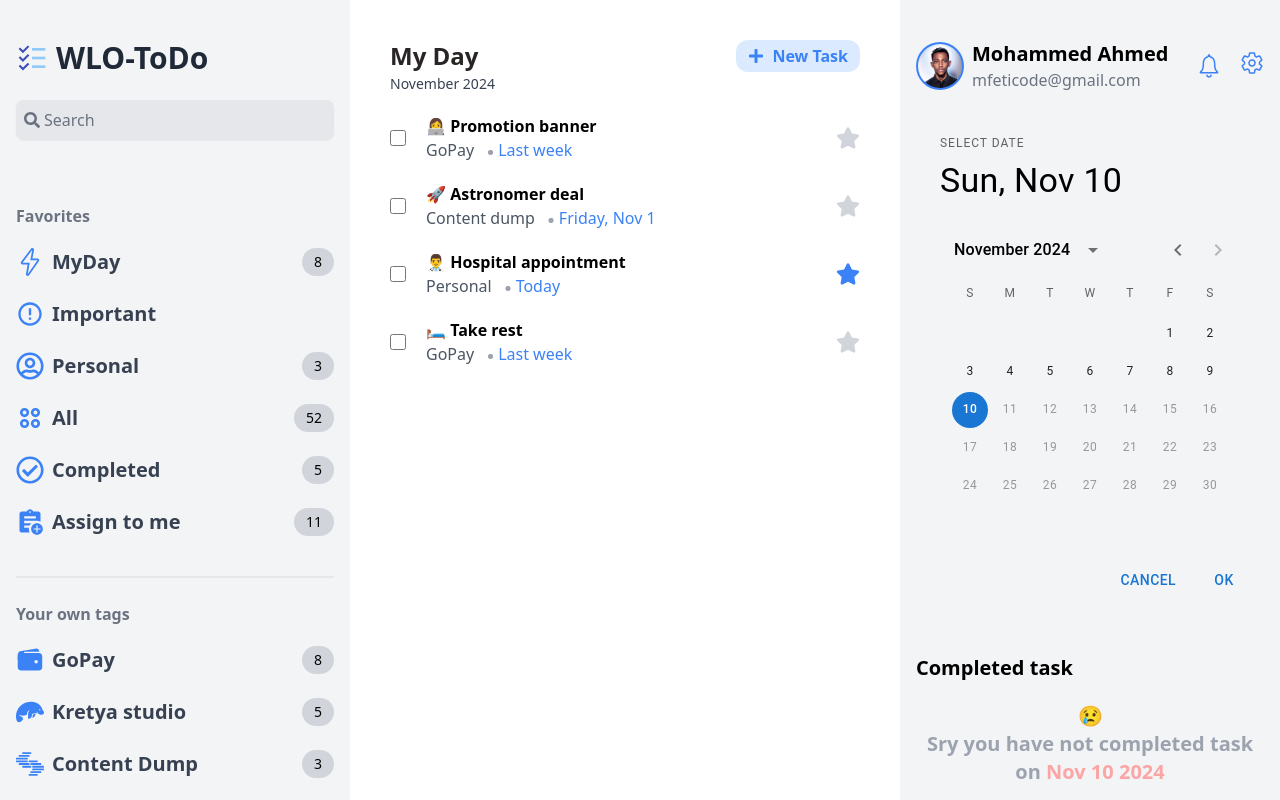
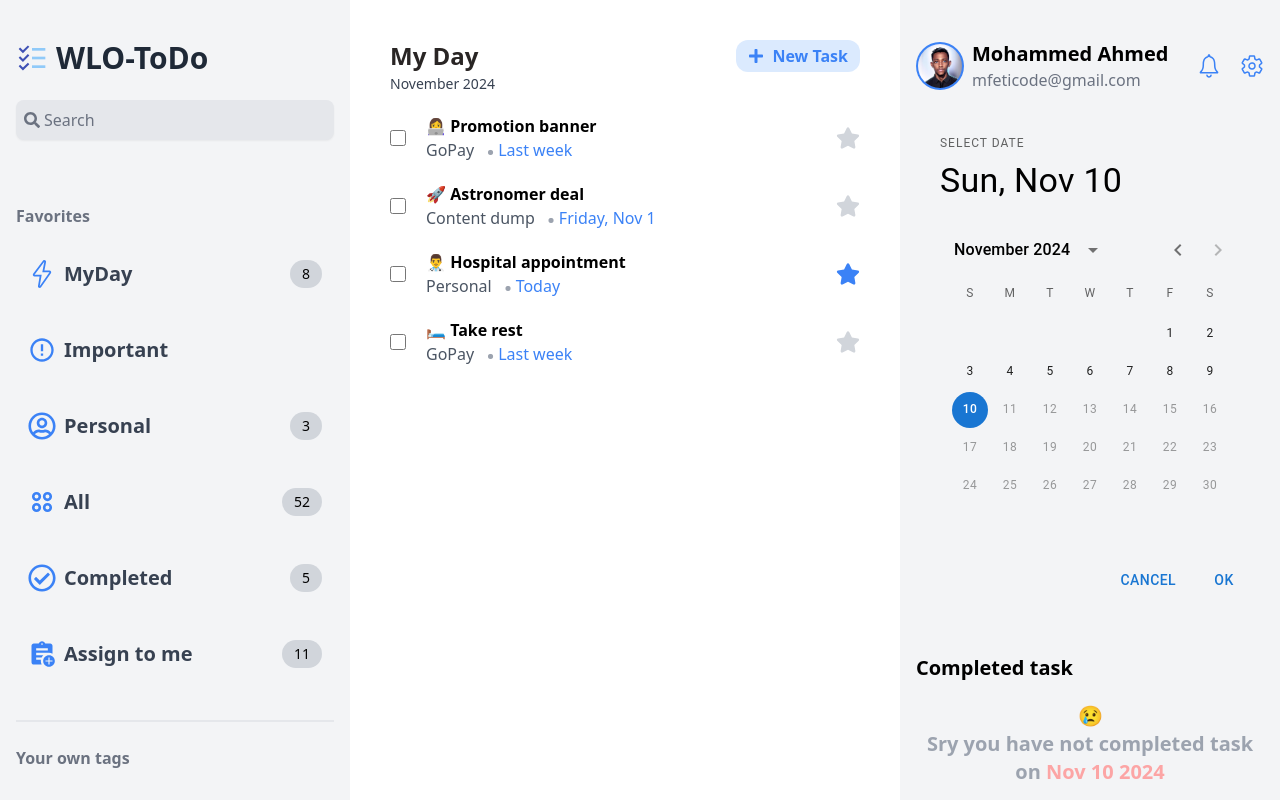
Before and after one commit to mfeti/WLO-ToDo, a React (Vite) app: page / in a window 1280 px wide. Shown: the top 800 px of the page. Built offline with nearby package versions, Linux system fonts and the light colour scheme.

Commit message:
some modification on responsiveness

```diff
--- a/src/App.jsx
+++ b/src/App.jsx
@@ -134,7 +134,7 @@ export default function App() {
   };
 
   return (
-    <div className="flex justify-between relative">
+    <div className="flex justify-between relative overflow-hidden">
       <Navbar isOpen={isOpen} />
       <Main
         handleTaskCreate={handleTaskCreate}
--- a/src/components/Article.jsx
+++ b/src/components/Article.jsx
@@ -10,7 +10,7 @@ function Article({ isInclude = true }) {
         <div
           className={`${
             isInclude ? "w-12 h-12" : "w-10 h-10"
-          } bg-blue-500 rounded-full`}
+          } bg-blue-500 rounded-full hover:scale-105 transition-all duration-150`}
         >
           <img
             src={Me}
@@ -28,9 +28,9 @@ function Article({ isInclude = true }) {
         )}
       </div>
       {/* icons section  */}
-      <div className="text-blue-500 flex gap-4">
-        <IoIosNotificationsOutline className="text-3xl cursor-pointer" />
-        <IoSettingsOutline className="text-2xl cursor-pointer" />
+      <div className="text-blue-500 flex gap-4 items-center">
+        <IoIosNotificationsOutline className="text-3xl cursor-pointer hover:scale-105 transition-all duration-150" />
+        <IoSettingsOutline className="text-2xl cursor-pointer hover:scale-105 transition-all duration-150" />
       </div>
     </div>
   );
--- a/src/components/Main.jsx
+++ b/src/components/Main.jsx
@@ -22,7 +22,7 @@ function Main({
       <div className="py-10 px-10">
         {/* if mobile responsive  */}
         {!isOpen && (
-          <div className="flex justify-between lg:hidden mb-5 items-center">
+          <div className="flex justify-between lg:hidden mb-5 items-center shadow-md py-2 px-3">
             <GiHamburgerMenu
               className="text-3xl cursor-pointer"
               onClick={handleSidebar}
--- a/src/components/Navbar.jsx
+++ b/src/components/Navbar.jsx
@@ -7,15 +7,16 @@ import { PiCirclesFourBold } from "react-icons/pi";
 import { RiErrorWarningLine } from "react-icons/ri";
 import { SiContentstack, SiStudio3T } from "react-icons/si";
 import { SlEnergy } from "react-icons/sl";
+import Article from "./Article";
 
 function Navbar({ isOpen }) {
   return (
     <section
       className={`bg-gray-100 min-w-[350px] ${
-        isOpen ? "block" : "lg:block hidden"
+        isOpen ? "block relative" : "lg:block hidden"
       } min-h-screen`}
     >
-      <div className="mx-4 my-10">
+      <div className={`mx-4 my-10 `}>
         <div className="space-y-6">
           {/* logo section  */}
           <div className="flex gap-2 items-center">
@@ -36,7 +37,7 @@ function Navbar({ isOpen }) {
             <p className="font-semibold text-gray-500">Favorites</p>
             <div className="mt-5 space-y-6">
               {/* My day  */}
-              <div className="flex justify-between">
+              <div className="flex justify-between hover:bg-blue-100 p-3 rounded-lg transition-all duration-300">
                 <div className="flex gap-2 items-center">
                   <SlEnergy className="text-blue-500 w-7 h-7" />
                   <p className="font-semibold text-xl text-gray-700">MyDay</p>
@@ -46,7 +47,7 @@ function Navbar({ isOpen }) {
                 </div>
               </div>
               {/* important  */}
-              <div className="flex justify-between">
+              <div className="flex justify-between hover:bg-blue-100 p-3 rounded-lg transition-all duration-300">
                 <div className="flex gap-2 items-center">
                   <RiErrorWarningLine className="text-blue-500 w-7 h-7" />
                   <p className="font-semibold text-xl text-gray-700">
@@ -59,7 +60,7 @@ function Navbar({ isOpen }) {
                 </div> */}
               </div>
               {/* personal  */}
-              <div className="flex justify-between">
+              <div className="flex justify-between hover:bg-blue-100 p-3 rounded-lg transition-all duration-300">
                 <div className="flex gap-2 items-center">
                   <FaRegUserCircle className="text-blue-500 w-7 h-7" />
                   <p className="font-semibold text-xl text-gray-700">
@@ -71,7 +72,7 @@ function Navbar({ isOpen }) {
                 </div>
               </div>
               {/* All  */}
-              <div className="flex justify-between">
+              <div className="flex justify-between hover:bg-blue-100 p-3 rounded-lg transition-all duration-300">
                 <div className="flex gap-2 items-center">
                   <PiCirclesFourBold className="text-blue-500 w-7 h-7" />
                   <p className="font-semibold text-xl text-gray-700">All</p>
@@ -81,7 +82,7 @@ function Navbar({ isOpen }) {
                 </div>
               </div>
               {/* completed  */}
-              <div className="flex justify-between">
+              <div className="flex justify-between hover:bg-blue-100 p-3 rounded-lg transition-all duration-300">
                 <div className="flex gap-2 items-center">
                   <FaRegCheckCircle className="text-blue-500 w-7 h-7" />
                   <p className="font-semibold text-xl text-gray-700">
@@ -93,7 +94,7 @@ function Navbar({ isOpen }) {
                 </div>
               </div>
               {/* All  */}
-              <div className="flex justify-between">
+              <div className="flex justify-between hover:bg-blue-100 p-3 rounded-lg transition-all duration-300">
                 <div className="flex gap-2 items-center">
                   <MdAssignmentAdd className="text-blue-500 w-7 h-7" />
                   <p className="font-semibold text-xl text-gray-700">
@@ -112,7 +113,7 @@ function Navbar({ isOpen }) {
             <p className="font-semibold text-gray-500">Your own tags</p>
             <div className="mt-5 space-y-6">
               {/* Go pay  */}
-              <div className="flex justify-between">
+              <div className="flex justify-between hover:bg-blue-100 p-3 rounded-lg transition-all duration-300">
                 <div className="flex gap-2 items-center">
                   <IoWallet className="text-blue-500 w-7 h-7" />
                   <p className="font-semibold text-xl text-gray-700">GoPay</p>
@@ -122,7 +123,7 @@ function Navbar({ isOpen }) {
                 </div>
               </div>
               {/* Kretya studio */}
-              <div className="flex justify-between">
+              <div className="flex justify-between hover:bg-blue-100 p-3 rounded-lg transition-all duration-300">
                 <div className="flex gap-2 items-center">
                   <SiStudio3T className="text-blue-500 w-7 h-7" />
                   <p className="font-semibold text-xl text-gray-700">
@@ -134,7 +135,7 @@ function Navbar({ isOpen }) {
                 </div>
               </div>
               {/* Content Dump  */}
-              <div className="flex justify-between">
+              <div className="flex justify-between hover:bg-blue-100 p-3 rounded-lg transition-all duration-300">
                 <div className="flex gap-2 items-center">
                   <SiContentstack className="text-blue-500 w-7 h-7" />
                   <p className="font-semibold text-xl text-gray-700">
@@ -148,6 +149,11 @@ function Navbar({ isOpen }) {
             </div>
           </div>
         </div>
+        {isOpen && (
+          <div className="relative top-10 border-t-2 p-2">
+            <Article isInclude={false} />
+          </div>
+        )}
       </div>
     </section>
   );
```
